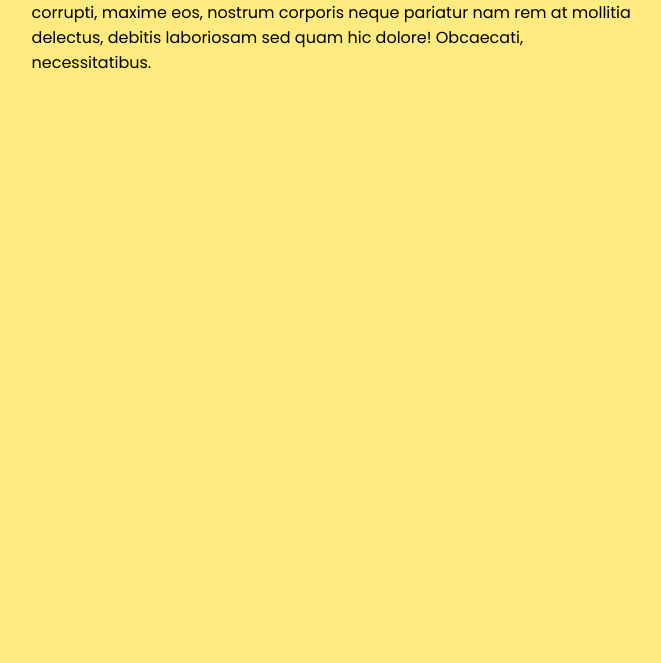
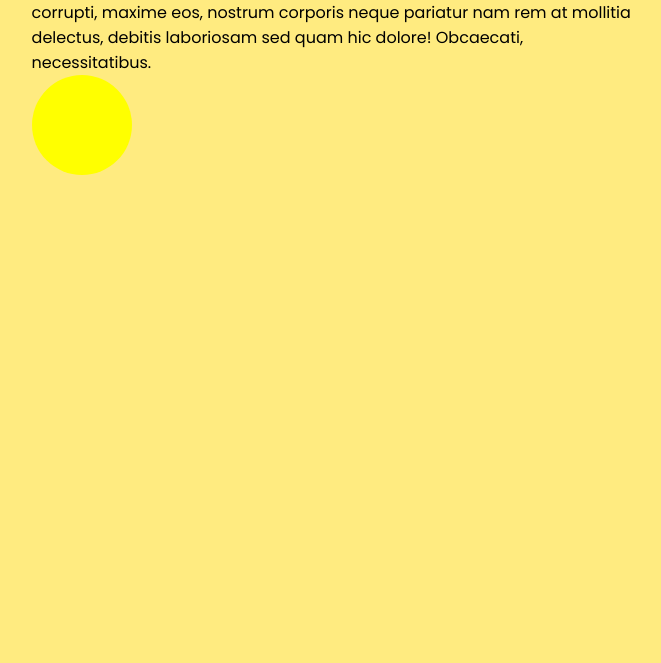
Before and after one commit to RVCC-IDMX/poem-site-sergim1423, an Eleventy site: page src/index.html in a window 1280 px wide. Shown: the part 137-800 px from the top of the page, without its empty margins (307-968 px from the left). Built offline with nearby package versions, Linux system fonts and the light colour scheme; Eleventy itself is replaced by a stand-in of ours; files that its build step writes are made by us from their sources.

Commit message:
played around with sass

```diff
--- a/src/index.html
+++ b/src/index.html
@@ -13,6 +13,7 @@
   <body>
   <h1>IDMX 11ty Sass Starter</h1>
   <p>Lorem ipsum dolor, sit amet consectetur adipisicing elit. Vitae sapiente corrupti, maxime eos, nostrum corporis neque pariatur nam rem at mollitia delectus, debitis laboriosam sed quam hic dolore! Obcaecati, necessitatibus.</p>
+  <div class="circle"></div>
   <script src="js/index.js"></script>
   </body>
 </html>
--- a/src/sass/pages/_home.scss
+++ b/src/sass/pages/_home.scss
@@ -14,3 +14,9 @@ h1 {
   color: var.$primary-color;
   text-align: center;
 }
+.circle{
+  width: 100px;
+  height: 100px;
+  border-radius: 90%;
+  background-color: yellow;
+}
```
Also changed, not shown: 1 other file.
